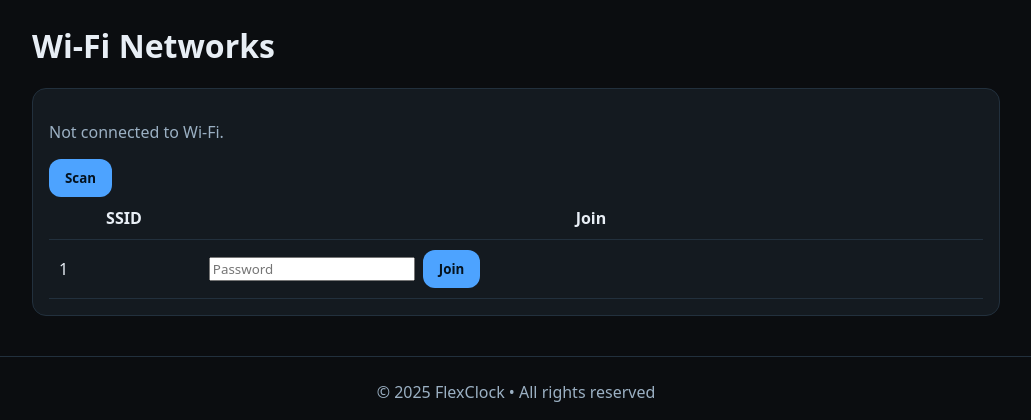
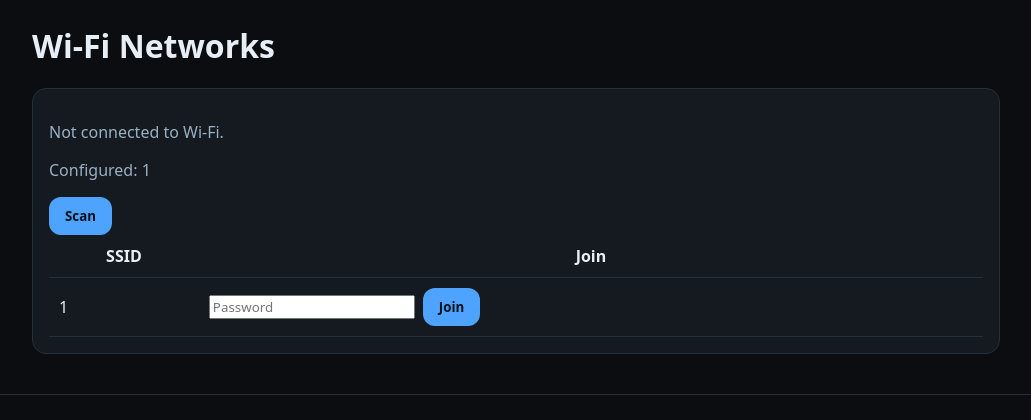
Before and after one commit to pril-debug/LEDSign_Site, a Flask app: template templates/wifi.html in a window 1280 px wide. Shown: the part 47-467 px from the top of the page, without its empty margins (124-1155 px from the left). Run offline with Flask 3, Linux system fonts and the light colour scheme; the template is opened without the code that fills it: most values are stand-ins (such as "Sample title", 1, 10 or a date in 2020).

Commit message:
Update wifi.html

```diff
--- a/templates/wifi.html
+++ b/templates/wifi.html
@@ -12,6 +12,15 @@
     <p class="muted">Not connected to Wi-Fi.</p>
   {% endif %}
 
+  {% if configured_ssids and configured_ssids|length > 0 %}
+    <p class="muted">
+      Configured:
+      {% for s in configured_ssids %}
+        <span class="badge">{{ s }}</span>{% if not loop.last %} {% endif %}
+      {% endfor %}
+    </p>
+  {% endif %}
+
   <form method="get" action="{{ url_for('wifi_scan') }}">
     <button class="btn" type="submit">Scan</button>
   </form>
@@ -21,21 +30,30 @@
       <thead><tr><th>SSID</th><th>Join</th></tr></thead>
       <tbody>
         {% for ap in aps %}
+          {% set is_connected = state.connected and ap.ssid == state.ssid %}
+          {% set is_configured = configured_ssids and (ap.ssid in configured_ssids) %}
           <tr>
             <td>
               {{ ap.ssid }}
-              {% if state.connected and ap.ssid == state.ssid %}
+              {% if is_connected %}
                 <span class="badge ok">Connected</span>
+              {% elif is_configured %}
+                <span class="badge">Configured</span>
               {% endif %}
             </td>
             <td>
-              {% if state.connected and ap.ssid == state.ssid %}
+              {% if is_connected %}
                 <button class="btn" type="button" disabled>Joined</button>
               {% else %}
                 <form method="post" action="{{ url_for('wifi_apply') }}" class="inline">
                   <input type="hidden" name="ssid" value="{{ ap.ssid }}">
-                  <input name="psk" type="password" placeholder="Password" required>
-                  <button class="btn" type="submit">Join</button>
+                  {% if is_configured %}
+                    <!-- Already in wpa_supplicant; no need to re-enter password -->
+                    <input name="psk" type="password" placeholder="Password (optional)">
+                  {% else %}
+                    <input name="psk" type="password" placeholder="Password" required>
+                  {% endif %}
+                  <button class="btn" type="submit">{{ 'Reconnect' if is_configured else 'Join' }}</button>
                 </form>
               {% endif %}
             </td>
```
